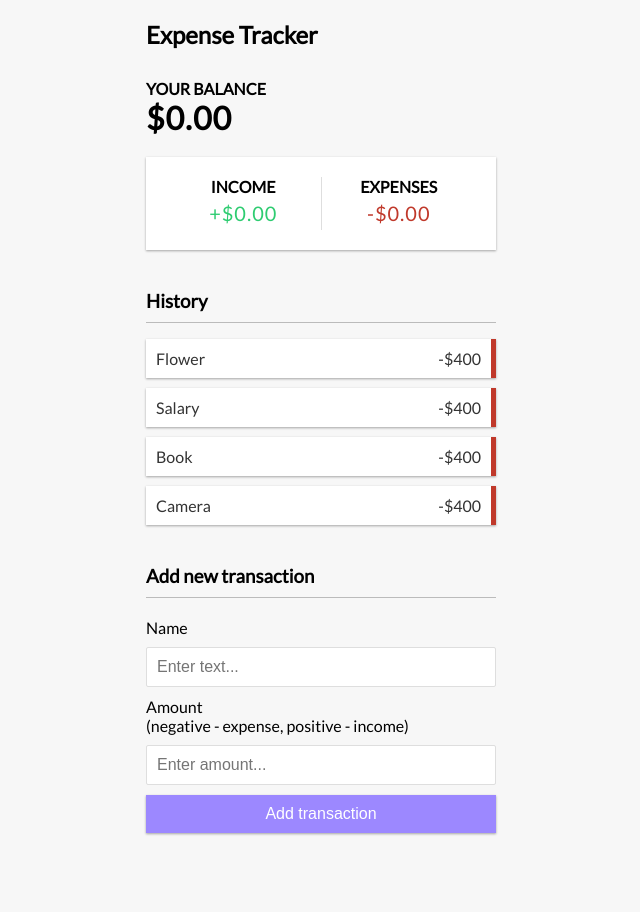
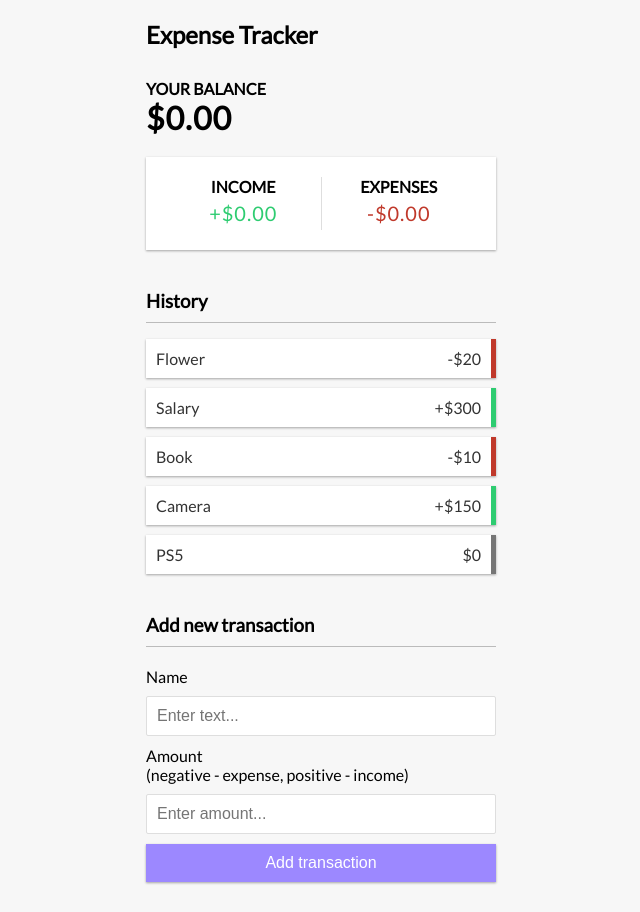
Before and after one commit to Moayad93/expense-tracker, a React (Create React App) app: page / in a window 1280 px wide. Shown: the whole page, without its empty margins (319-959 px from the left). Before the commit the page ends 863 px from the top, so only its background shows below. Built offline with nearby package versions, Linux system fonts and the light colour scheme.

Commit message:
Create transaction component

```diff
--- a/src/App.css
+++ b/src/App.css
@@ -130,6 +130,10 @@ input[type='number'] {
   border-right: 5px solid #c0392b;
 }
 
+.list li.zero {
+  border-right: 5px solid #767676;
+}
+
 .delete-btn {
   cursor: pointer;
   background-color: #e74c3c;
--- /dev/null
+++ b/src/components/Transaction.js
@@ -0,0 +1,33 @@
+import React from 'react';
+
+function Transaction({ transaction }) {
+  // const sign = transaction.amount < 0 ? '-' : '+';
+  // const labelColor = transaction.amount < 0 ? 'minus' : 'plus';
+
+  let sign;
+  let labelColor;
+
+  switch (true) {
+    case transaction.amount < 0:
+      sign = '-';
+      labelColor = 'minus';
+      break;
+    case transaction.amount > 0:
+      sign = '+';
+      labelColor = 'plus';
+      break;
+    default:
+      sign = '';
+      labelColor = 'zero';
+      break;
+  }
+
+  return (
+    <li className={labelColor}>
+      {transaction.text} <span>{sign}${Math.abs(transaction.amount)}</span>
+      <button className="delete-btn">x</button>
+    </li>
+  );
+}
+
+export default Transaction;
--- a/src/components/TransactionList.js
+++ b/src/components/TransactionList.js
@@ -1,6 +1,6 @@
 import React, { useContext } from 'react';
 import { GlobalContext } from '../context/GlobalState';
-
+import Transaction from './Transaction';
 function TransactionList() {
   const { transactions } = useContext(GlobalContext);
 
@@ -9,10 +9,7 @@ function TransactionList() {
       <h3>History</h3>
       <ul className="list">
         {transactions.map((transaction) => (
-          <li className="minus">
-            {transaction.text} <span>-$400</span>
-            <button className="delete-btn">x</button>
-          </li>
+          <Transaction key={transaction.id} transaction={transaction} />
         ))}
       </ul>
     </>
--- a/src/context/GlobalState.js
+++ b/src/context/GlobalState.js
@@ -8,6 +8,7 @@ const initialState = {
     { id: 2, text: 'Salary', amount: 300 },
     { id: 3, text: 'Book', amount: -10 },
     { id: 4, text: 'Camera', amount: 150 },
+    { id: 5, text: 'PS5', amount: 0 },
   ],
 };
 
```
Also changed, not shown: 1 other file (tests, documents, lock files or other folders).
